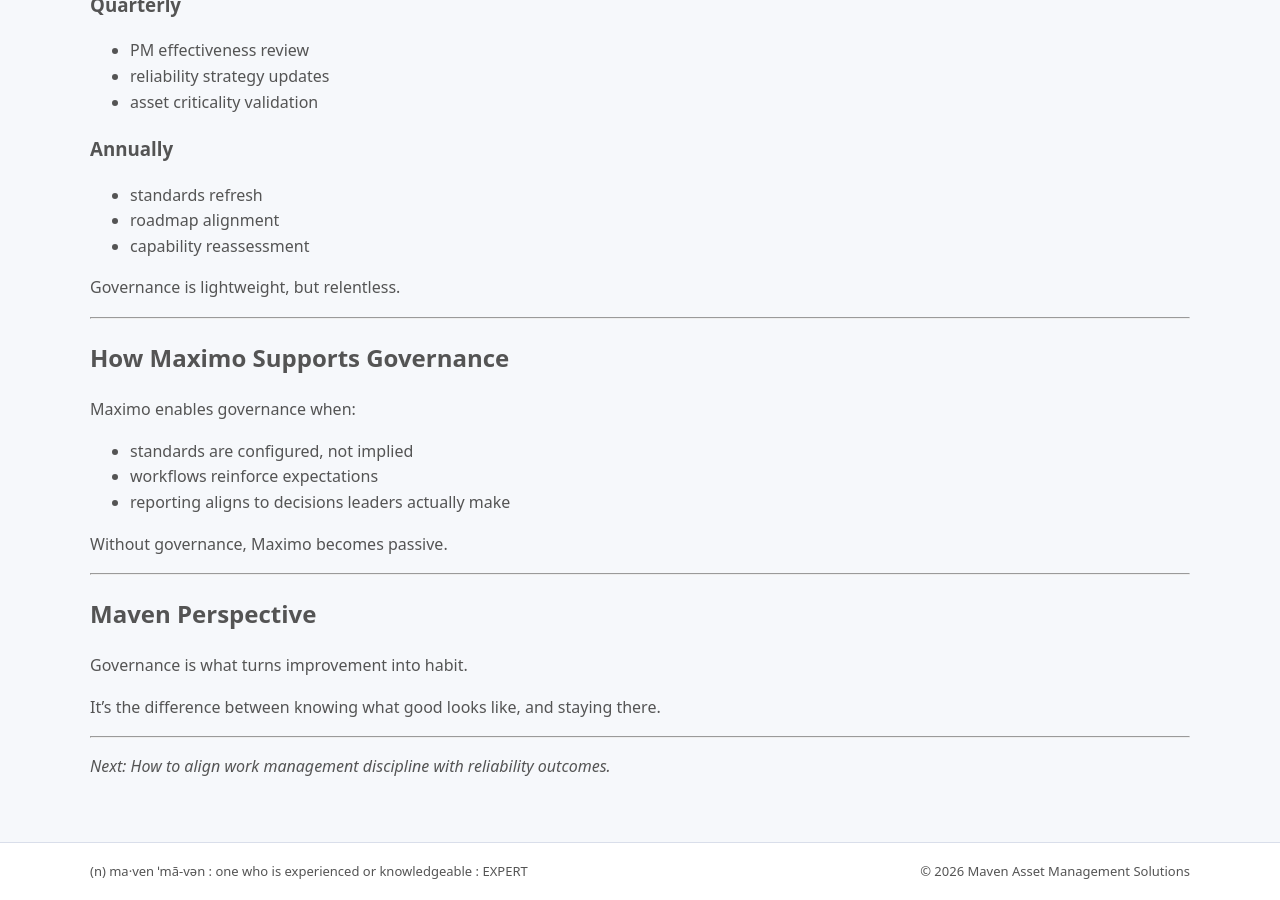
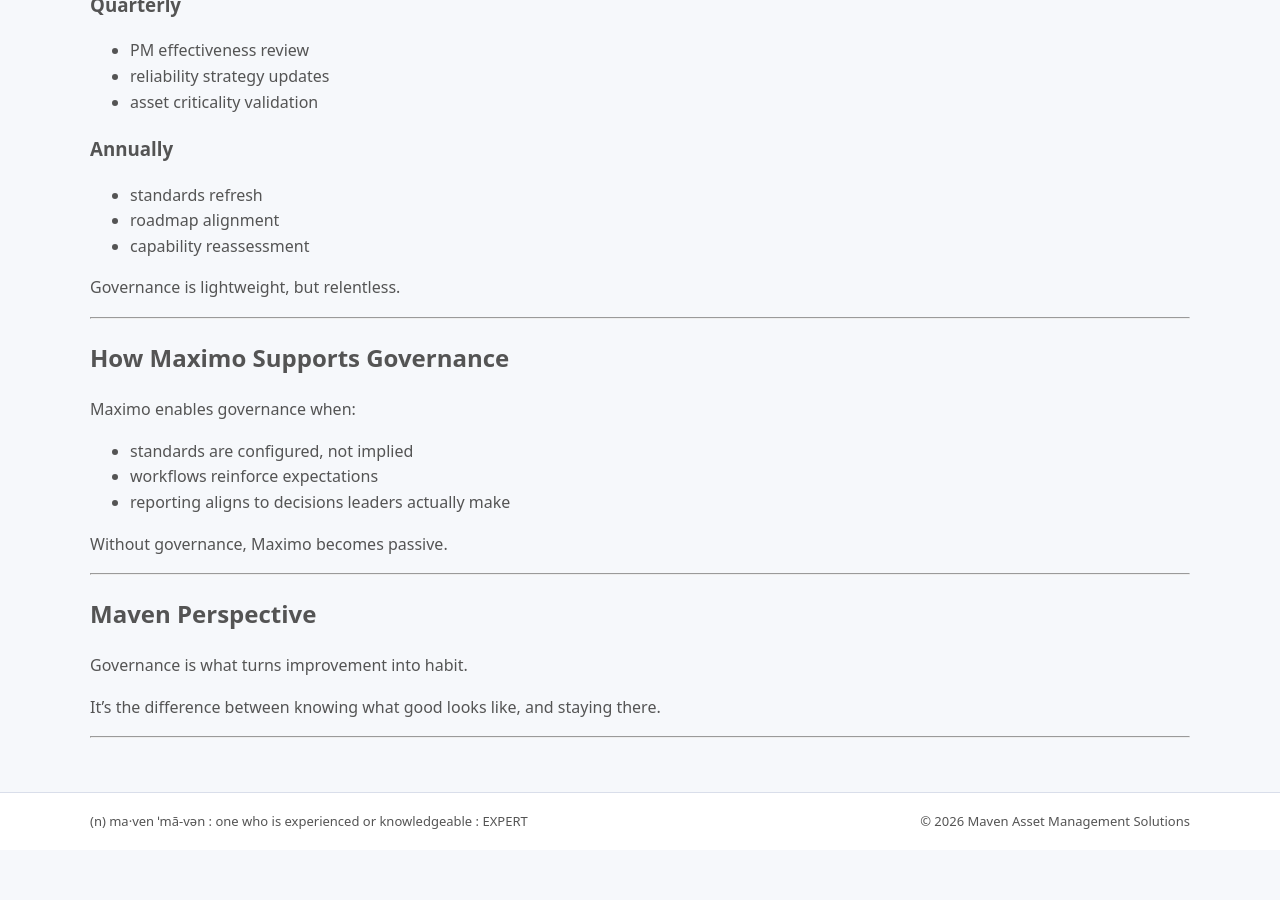
Before and after one commit to Maven-Asset-Management-Insights/content, a Jekyll site: the page built from _posts/2026-01-15-governance-is-the-difference.md, in a window 1280 px wide and 900 px high, scrolled down 1374 px. Built offline with Jekyll 4.4.1, drawn with Linux system fonts in a browser that asks for light colours; after the commit the page ends 2224 px from its top, so only the background shows below that.

Commit message:
Update 2026-01-15-governance-is-the-difference.md

```diff
--- a/_posts/2026-01-15-governance-is-the-difference.md
+++ b/_posts/2026-01-15-governance-is-the-difference.md
@@ -82,5 +82,3 @@ Governance is what turns improvement into habit.
 It’s the difference between knowing what good looks like, and staying there.
 
 ---
-
-*Next: How to align work management discipline with reliability outcomes.*
```
